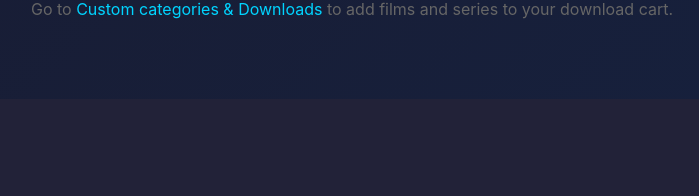
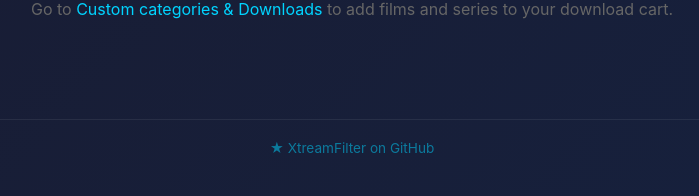
Before and after one commit to SpanishST/xtreamfilter, a FastAPI app: page /cart in a window 1280 px wide. Shown: the part 810-1006 px from the top of the page, without its empty margins (288-987 px from the left). Before the commit the page ends 829 px from the top, so only its background shows below. Run offline with FastAPI, Linux system fonts and the light colour scheme; data that the repository does not hold is empty.

Commit message:
feat: Add footer with GitHub link to browse, cart, index, and monitor templates

```diff
--- a/app/templates/cart.html
+++ b/app/templates/cart.html
@@ -907,5 +907,13 @@
         }
         checkVersion();
     </script>
+
+    <footer style="text-align:center; padding: 20px; margin-top: 40px; color: #555; font-size: 0.85em; border-top: 1px solid rgba(255,255,255,0.07);">
+        <a href="https://github.com/SpanishST/xtreamfilter" target="_blank" rel="noopener noreferrer"
+           style="color: #00d4ff; text-decoration: none; opacity: 0.5; transition: opacity 0.2s;"
+           onmouseover="this.style.opacity='1'" onmouseout="this.style.opacity='0.5'">
+            ★ XtreamFilter on GitHub
+        </a>
+    </footer>
 </body>
 </html>
```
Also changed, not shown: app/templates/browse.html (+8 -0 lines), app/templates/index.html (+8 -0 lines), app/templates/monitor.html (+8 -0 lines).
